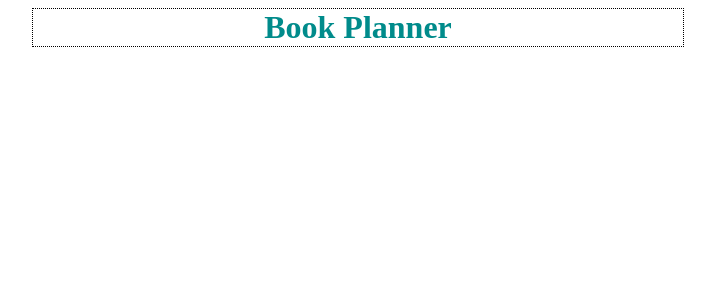
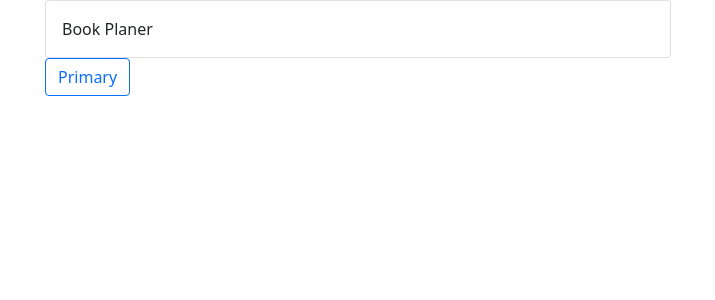
Before and after one commit to Shirling98/BookPlanner, an Angular app: page / in a window 1280 px wide. Shown: the top 300 px of the page, without its empty margins (282-997 px from the left). Built offline with nearby package versions, Linux system fonts and the light colour scheme.

Commit message:
FRNT-7651 add bootstrap to project

```diff
--- a/angular.json
+++ b/angular.json
@@ -99,9 +99,12 @@
               "src/assets"
             ],
             "styles": [
-              "src/styles.scss"
+              "src/styles.scss",
+              "../node_modules/bootstrap/dist/css/bootstrap.min.css"
             ],
-            "scripts": []
+            "scripts": [
+              "../node_modules/bootstrap/dist/js/bootstrap.js"
+            ]
           }
         }
       }
--- a/package.json
+++ b/package.json
@@ -18,6 +18,7 @@
     "@angular/platform-browser": "~12.2.0",
     "@angular/platform-browser-dynamic": "~12.2.0",
     "@angular/router": "~12.2.0",
+    "bootstrap": "^5.1.3",
     "rxjs": "~6.6.0",
     "tslib": "^2.3.0",
     "zone.js": "~0.11.4"
--- a/src/app/app.component.html
+++ b/src/app/app.component.html
@@ -1,3 +1,8 @@
 <div class="container">
-  <h1 class="title">Book Planner</h1>
+  <div class="card">
+    <div class="card-body">
+      Book Planer
+    </div>
+  </div>
+  <button type="button" class="btn btn-outline-primary">Primary</button>
 </div>
--- a/src/styles.scss
+++ b/src/styles.scss
@@ -1,13 +1,5 @@
-$title_color: #008B8B;
+@import "../node_modules/bootstrap/scss/bootstrap";
 
 .container {
-  display: flex;
-  margin: auto;
   max-width: 650px;
-  border: 1px dotted #000;
-
-  .title {
-    color: $title_color;
-    margin: auto;
-  }
 }
```
Also changed, not shown: 1 other file (tests, documents, lock files or other folders).
